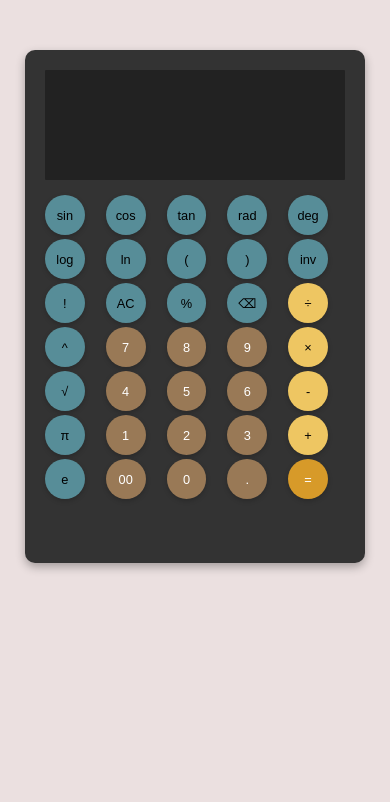
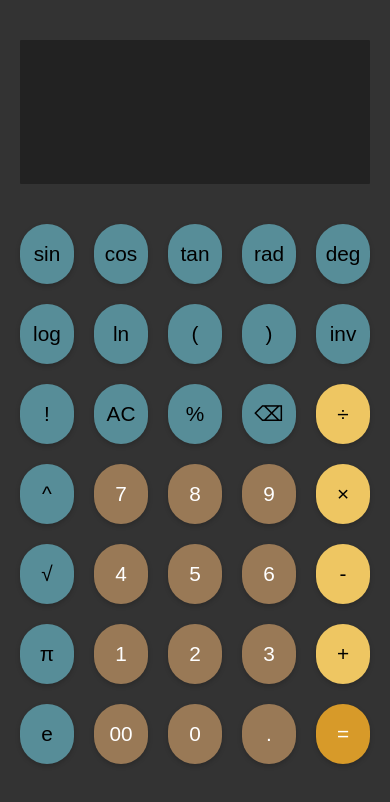
Before and after one commit to ayatarefin/sci-calculator, a plain HTML site: page index.html in a window 390 px wide. Drawn offline with Linux system fonts and the light colour scheme.

```diff
--- a/index.html
+++ b/index.html
@@ -2,7 +2,7 @@
 <html lang="en">
 <head>
     <meta charset="UTF-8">
-    <meta name="viewport" content="width=device-width, initial-scale=1.0">
+    <meta name="viewport" content="width=device-width, initial-scale=1.0, maximum-scale=1.0, user-scalable=no">
     <title>Scientific Calculator</title>
     <link rel="stylesheet" href="style.css">
 </head>
--- a/style.css
+++ b/style.css
@@ -118,33 +118,113 @@
 }
 
 @media screen and (max-width: 480px) {
+/* Full-Screen Calculator Styling */
+
 body {
-        padding: 0px;
+    display: flex;
+    align-items: center;
+    justify-content: center;
+    margin: 0;
+    padding: 0;
+    background-color: #333; /* Full-screen calculator background */
+    height: 100vh;
+    overflow: hidden;
 }
 
+/* Main calculator container */
 .calculator-container {
+    width: 100vw;
+    height: 100vh;
     padding: 20px;
+    display: flex;
+    flex-direction: column;
+    justify-content: center;
+    background-color: #333;
 }
 
+/* Screen styling */
+.screen {
+    display: flex;
+    flex-direction: column;
+    justify-content: space-between;
+    background-color: #222;
+    padding: 30px;
+    border-radius: 1px;
+    color: white;
+    font-size: 1.5rem;
+    height: 140px;
+    margin-bottom: 40px;
+    margin-top: 40px;
+}
+
+.input, .result {
+    text-align: right;
+}
+
+/* Buttons container */
 .buttons {
-        gap: 4px;
+    display: grid;
+    grid-template-columns: repeat(5, 1fr); /* 5 buttons per row */
+    grid-template-rows: repeat(8, 1fr);   /* 8 rows total */
+    gap: 20px;
 }
-    /* General button hover effect */
-.buttons-functionalities.blah,
-.buttons-digits.blah,
-.arithmetic-operators.blah,
-.get-result.blah {
-    background-color: #cccccc; /* Replace with your desired brighter color */
-    transform: scale(1.05);
 
-}
+/* Button styling */
 button {
-    width: 70%;
-    height: 40px;
-    font-size: 0.8rem;
+    width: 100%;
+    height: 60px;
+    font-size: 1.3rem;
+    background-color: #444;
     color: white;
     border: none;
     border-radius: 100px;
     box-shadow: 0 2px 5px rgba(0, 0, 0, 0.2);
     transition: background-color 0.2s, box-shadow 0.2s;
 }
+
+/* Functional buttons (C, %, etc.) */
+.buttons-functionalities {
+    background-color: hsl(190, 27%, 47%);
+    color: rgb(0, 0, 0);
+}
+
+/* Digits buttons (0-9) */
+.buttons-digits {
+    background-color: hsl(31, 28%, 47%);
+    color: white;
+}
+
+/* Arithmetic operators (+, -, *, /) */
+.arithmetic-operators {
+    background-color: rgb(238, 198, 98);
+    color: rgb(0, 0, 0);
+}
+
+/* Equals button (=) */
+.get-result {
+    background-color: rgb(215, 154, 41);
+    color: white;
+}
+
+/* Hover effects for respective buttons */
+.buttons-functionalities:hover,
+.buttons-functionalities.active {
+    background-color: hsl(191, 72%, 57%);
+}
+
+.buttons-digits:hover,
+.buttons-digits.active {
+    background-color: hsl(30, 63%, 59%);
+}
+
+.arithmetic-operators:hover,
+.arithmetic-operators.active {
+    background-color: rgb(254, 183, 42);
+}
+
+.get-result:hover,
+.get-result.active {
+    background-color: #ffa703;
+}
+
+}
```
Lines whose indentation alone changed are shown as unchanged.
